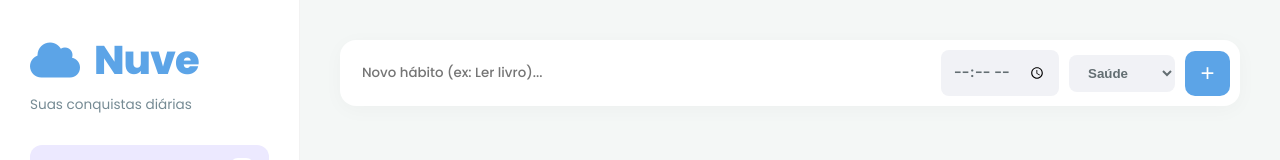
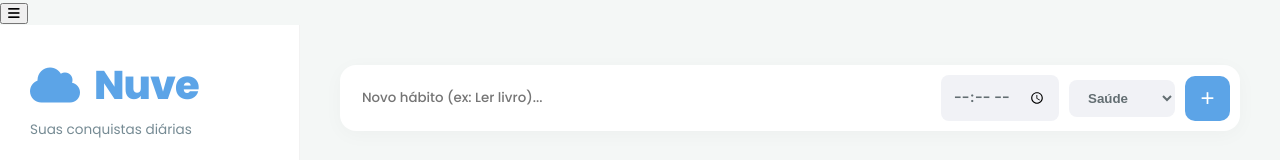
Before and after one commit to Marcospsgx/Nuve, a website: page public/index.html in a window 1280 px wide. Shown: the top 160 px of the page. Drawn offline with Linux system fonts and the light colour scheme; no server answers.

Commit message:
Update index.html

```diff
--- a/public/index.html
+++ b/public/index.html
@@ -12,6 +12,11 @@
     <link rel="icon" href="/public/imgs/nuve.icon.png" type="image/png">
 </head>
 <body>
+
+    <button id="mobile-menu-btn" class="menu-toggle">
+    <i class="fas fa-bars"></i>
+</button>
+
 
     <div class="app-layout">
 
```
